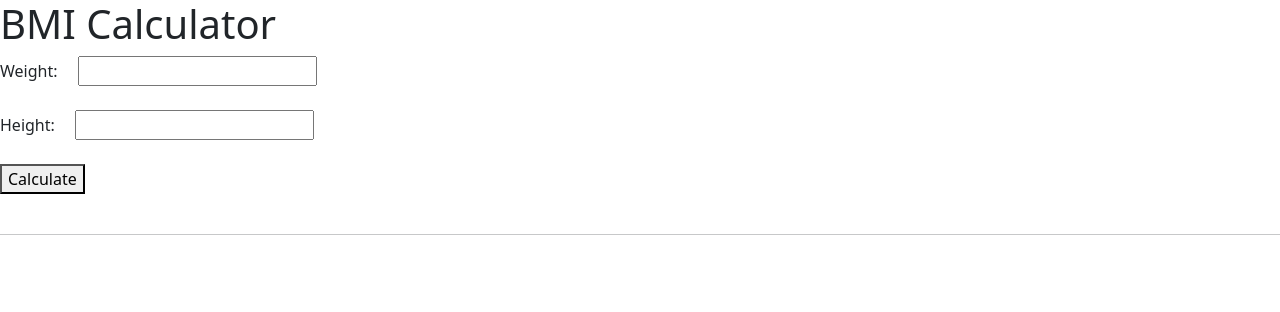
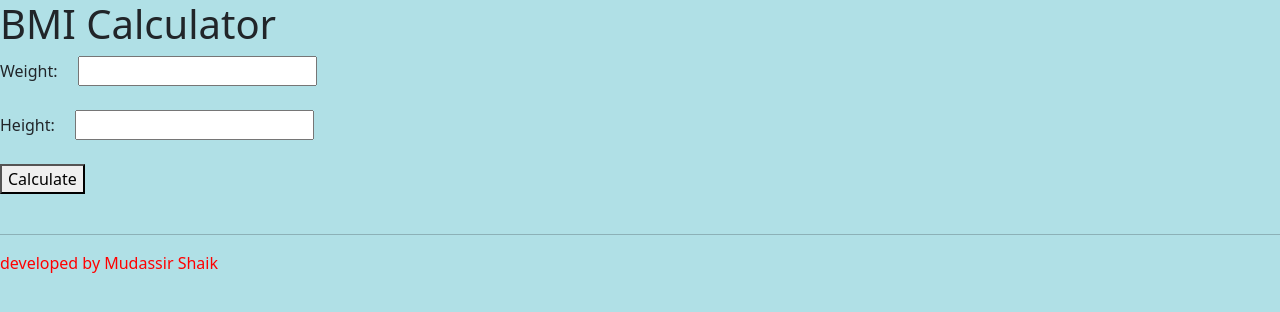
Before and after one commit to skmudassir-it/BMI_Calculator, a Flask app: page / in a window 1280 px wide. Shown: the top 312 px of the page. Run offline with Flask 2, Linux system fonts and the light colour scheme; some libraries are stand-ins or nearby versions.

Commit message:
Update basic.html

```diff
--- a/templates/basic.html
+++ b/templates/basic.html
@@ -6,7 +6,8 @@
     <link href="{{url_for('static',filename='css/style.css')}}" rel="stylesheet">
     {% block head %} {% endblock %}
   </head>
-  <body>
+  <body style="background-color:powderblue;">
     {% block body %} {% endblock %}
+    <p style="color:red;"> developed by Mudassir Shaik</p>
   </body>
 </html>
```
